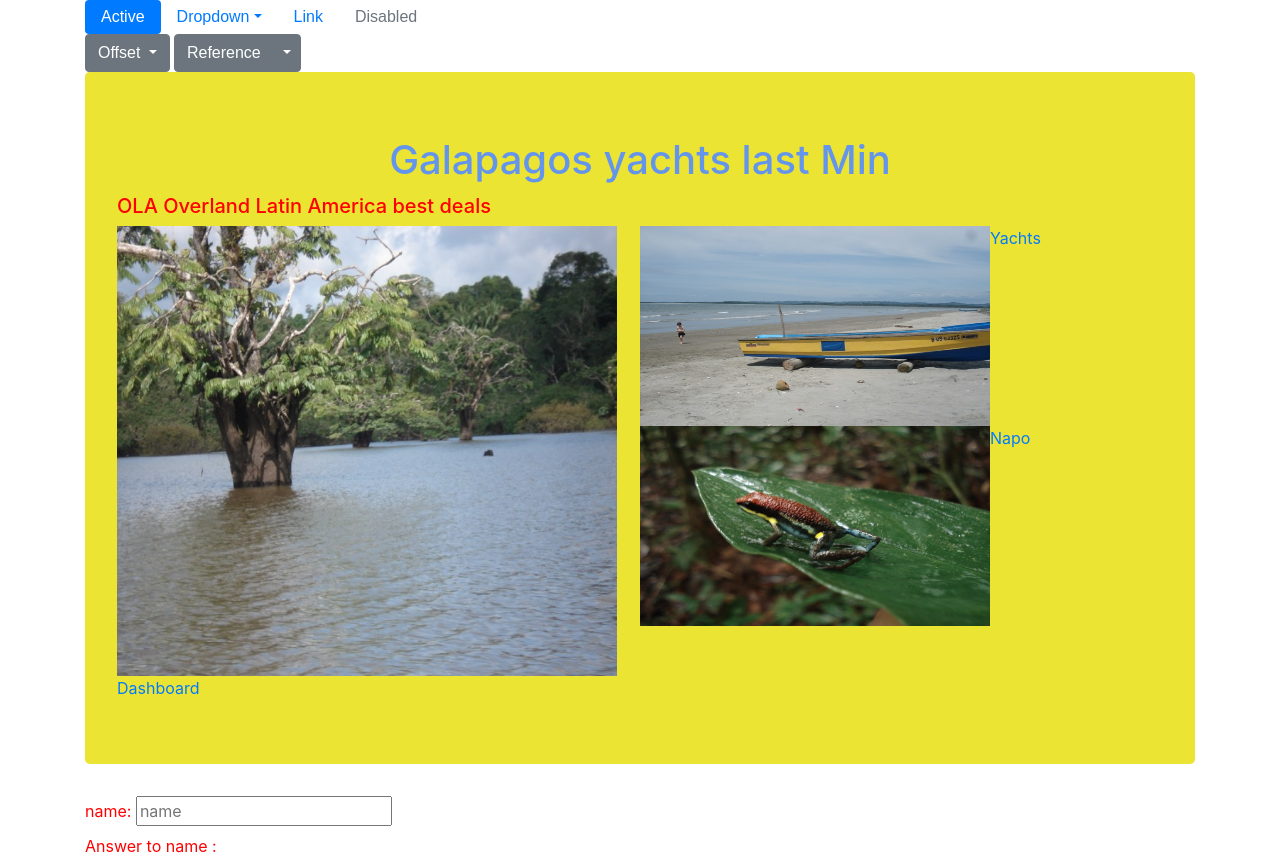
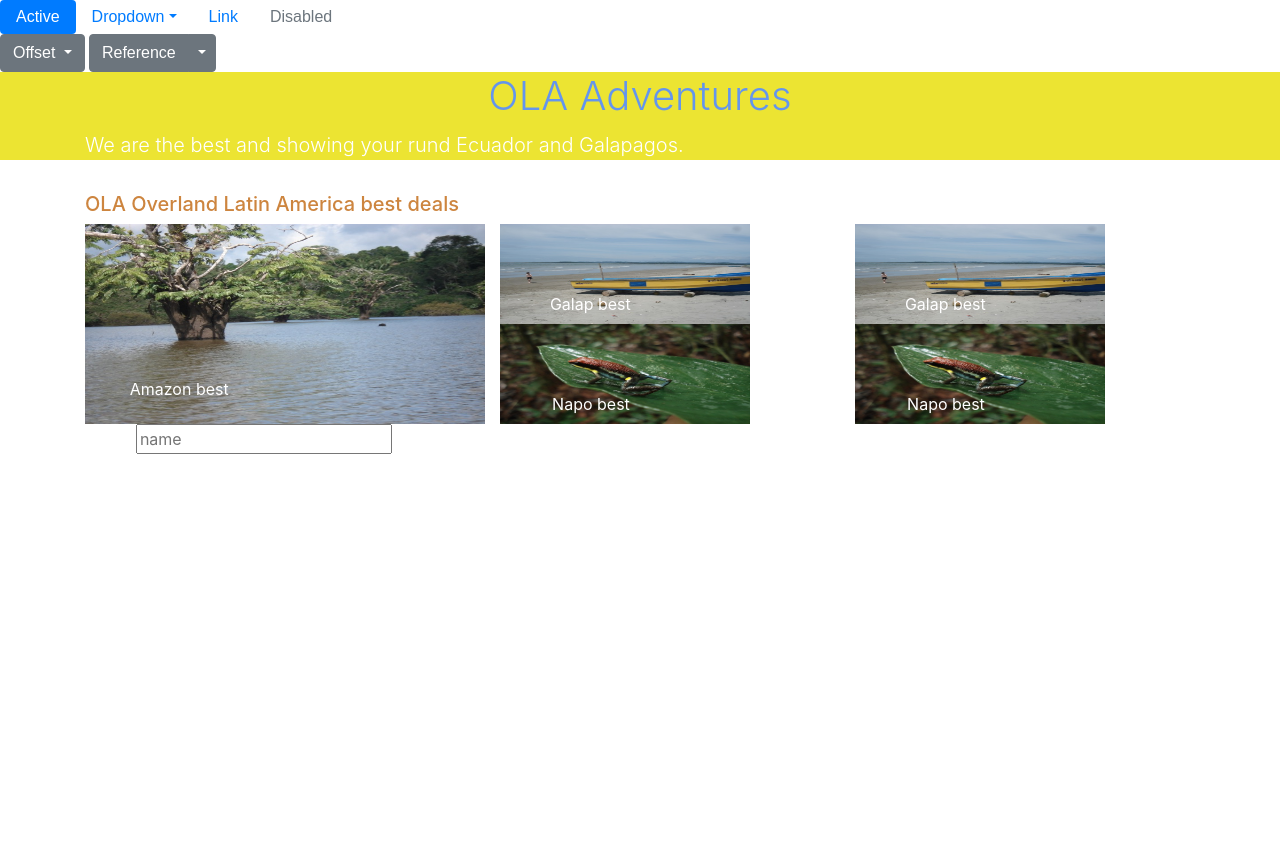
Before and after one commit to brandlab-au/angular-app, an Angular app: page / in a window 1280 px wide. After the commit the page ends 800 px from the top, so only its background shows below. Built offline with nearby package versions, Linux system fonts and the light colour scheme.

Commit message:
styling on head

```diff
--- a/src/app/app.component.css
+++ b/src/app/app.component.css
@@ -1,30 +1,7 @@
 /* AppComponent's private CSS styles */
-h1 {
-  font-size: 1.6em;
-  color: darkcyan;
-  margin-bottom: 0;
+.container{
+    padding-right: 5px;
+    padding-left: 5px;
+    margin-right: 5px;
+    margin-left: 5px;
 }
-
-h2 {
-  font-size: 2em;
-  margin-top: 0;
-  padding-top: 0;
-}
-nav a {
-  padding: 5px 10px;
-  text-decoration: none;
-  margin-top: 10px;
-  display: inline-block;
-  background-color: #eee;
-  border-radius: 4px;
-}
-nav a:visited, a:link {
-  color: #607d8b;
-}
-nav a:hover {
-  color: #039be5;
-  background-color: #cfd8dc;
-}
-nav a.active {
-  color: #039be5;
-}
--- a/src/app/app.component.html
+++ b/src/app/app.component.html
@@ -1,4 +1,4 @@
-<div class="container">
+<div>
 
  <router-outlet>
     </router-outlet>
--- a/src/app/head/head.component.css
+++ b/src/app/head/head.component.css
@@ -1,10 +1,3 @@
-NewContainer{
-    margin-top: 20px;
-    padding-top: 20px;
-    padding-bottom: 20px;
-    padding-left: 20px;
-    padding-right: 20xp;
-}
 h1 {
     text-align: center;
     margin-bottom: 10px;
@@ -12,9 +5,22 @@ h1 {
     font-size: 40px;
 
 }
+.cc {
+    position: relative;
+    text-align: center;
+    color: white;
+}
 body{
-    color: red;
+    color: white;
 }
 .jumbotron{
     background-color: #ECE432;
+
 }
+.centered {
+    position: absolute;
+    top: 85%;
+    left: 30%;
+    transform: translate(-70%, -70%);
+    font-size: 16px;
+}
--- a/src/app/head/head.component.html
+++ b/src/app/head/head.component.html
@@ -1,12 +1,5 @@
 <html lang="en">
 <head>
-    <!-- Required meta tags -->
-    <meta charset="utf-8">
-    <meta name="viewport" content="width=device-width, initial-scale=1, shrink-to-fit=no">
-
-    <!-- Bootstrap CSS -->
-    <link rel="stylesheet" href="https://stackpath.bootstrapcdn.com/bootstrap/4.1.3/css/bootstrap.min.css" integrity="sha384-MCw98/SFnGE8fJT3GXwEOngsV7Zt27NXFoaoApmYm81iuXoPkFOJwJ8ERdknLPMO" crossorigin="anonymous">
-
 
 </head>
  <ul class="nav nav-pills">
@@ -16,7 +9,7 @@
   <li class="nav-item dropdown">
     <a class="nav-link dropdown-toggle" data-toggle="dropdown" href="#" role="button" aria-haspopup="true" aria-expanded="false">Dropdown</a>
     <div class="dropdown-menu">
-      <a class="dropdown-item" href="#">NOw</a>
+      <a class="dropdown-item" href="#">OLA</a>
       <a class="dropdown-item" href="#">Another action</a>
       <a class="dropdown-item" href="#">Something else here</a>
       <div class="dropdown-divider"></div>
@@ -58,30 +51,53 @@
 </div>
 
   <body>
+      <div class="jumbotron jumbotron-fluid">
+  <div class="container">
+    <h1 class="display-3">OLA Adventures</h1>
+    <p class="lead">We are the best and showing your rund Ecuador and Galapagos.</p>
+  </div>
+</div>
 
-<div class="jumbotron">
-        <h1>{{title}}</h1>
+<div>
+    <div  class="container">
         <h5>{{description}}</h5>
     <div class="row">
         <div class="col-sm">
-            <img alt="Galapgaos" width="500" height="450" src="../assets/alberto.png"><nav><a routerLink="/dashboard">Dashboard</a></nav>
+            <div class="centered">Amazon best</div>
+            <a routerLink="/dashboard">
+            <img alt="Galapgaos" width="400" height="200" src="../assets/alberto.png">
+            </a>
 
          </div><!--close first col-->
         <div class="col-sm">
-            <div class="row">
-                <img alt="Galapgaos" width="350" height="200" src="../assets/elaicheesecake.png">
-                <nav><a routerLink="/yachts">Yachts</a>
-                    </nav>
+            <div class="cc row">
+                <div class="centered">Galap best</div>
+                <a routerLink="/yachts">
+                <img alt="Galapgaos" width="250" height="100" src="../assets/elaicheesecake.png">
+                </a>
               </div>
-
-            <div class="row">
-              <img alt="Galapgaos" width="350" height="200" src="../assets/vadonut.png"><nav><a routerLink="/napo">Napo</a></nav>
+            <div class="cc row">
+                <div class="centered">Napo best</div>
+                <a routerLink="/napo">
+                <img alt="napo" width="250" height="100" src="../assets/vadonut.png">
+                </a>
               </div>
-
            </div><!--close 2ns col-->
-
+        <div class="col-sm">
+             <div class="cc row">
+                <div class="centered">Galap best</div>
+                <a routerLink="/yachts">
+                <img alt="Galapgaos" width="250" height="100" src="../assets/elaicheesecake.png">
+                </a>
+              </div>
+            <div class="cc row">
+                <div class="centered">Napo best</div>
+                <a routerLink="/napo">
+                <img alt="napo" width="250" height="100" src="../assets/vadonut.png">
+                </a>
+              </div>
+        </div><!--close 3ns col-->
     </div><!--close of big row-->
-    </div><!--jubotron-->
         <div>
   <label>name:
     <input [(ngModel)]="name" placeholder="name">
@@ -89,6 +105,9 @@
 </div>
 <label>Answer to name : {{name}}</label>
 <!--    <h2>{{name | upper case}}</h2>-->
+      </div>
+    </div><!--jubotron-->
+
 
   </body>
 </html>
--- a/src/index.html
+++ b/src/index.html
@@ -1,12 +1,14 @@
 <!doctype html>
 <html lang="en">
 <head>
-  <meta charset="utf-8">
-  <title>OLA</title>
-  <base href="/">
+    <meta charset="utf-8">
+    <title>OLA</title>
+    <base href="/">
 
-  <meta name="viewport" content="width=device-width, initial-scale=1">
-  <link rel="icon" type="image/x-icon" href="favicon.ico">
+    <meta name="viewport" content="width=device-width, initial-scale=1">
+    <link rel="icon" type="image/x-icon" href="favicon.ico">
+      <!-- Bootstrap CSS -->
+    <link rel="stylesheet" href="https://stackpath.bootstrapcdn.com/bootstrap/4.1.3/css/bootstrap.min.css" integrity="sha384-MCw98/SFnGE8fJT3GXwEOngsV7Zt27NXFoaoApmYm81iuXoPkFOJwJ8ERdknLPMO" crossorigin="anonymous">
 </head>
 <body>
   <app-root></app-root>
--- a/src/styles.css
+++ b/src/styles.css
@@ -1,8 +1,13 @@
 /* You can add global styles to this file, and also import other style files */
 @import '~bootstrap/dist/css/bootstrap.min.css';
-
+@media (min-width: 576px) {
+  .jumbotron {
+    padding-bottom: 0;
+      padding-top: 0;
+}
+}
 h5 {
-    color: olive;
+    color: peru;
 }
 h8 {
     color: olive;
```
Lines whose indentation alone changed are shown as unchanged.
